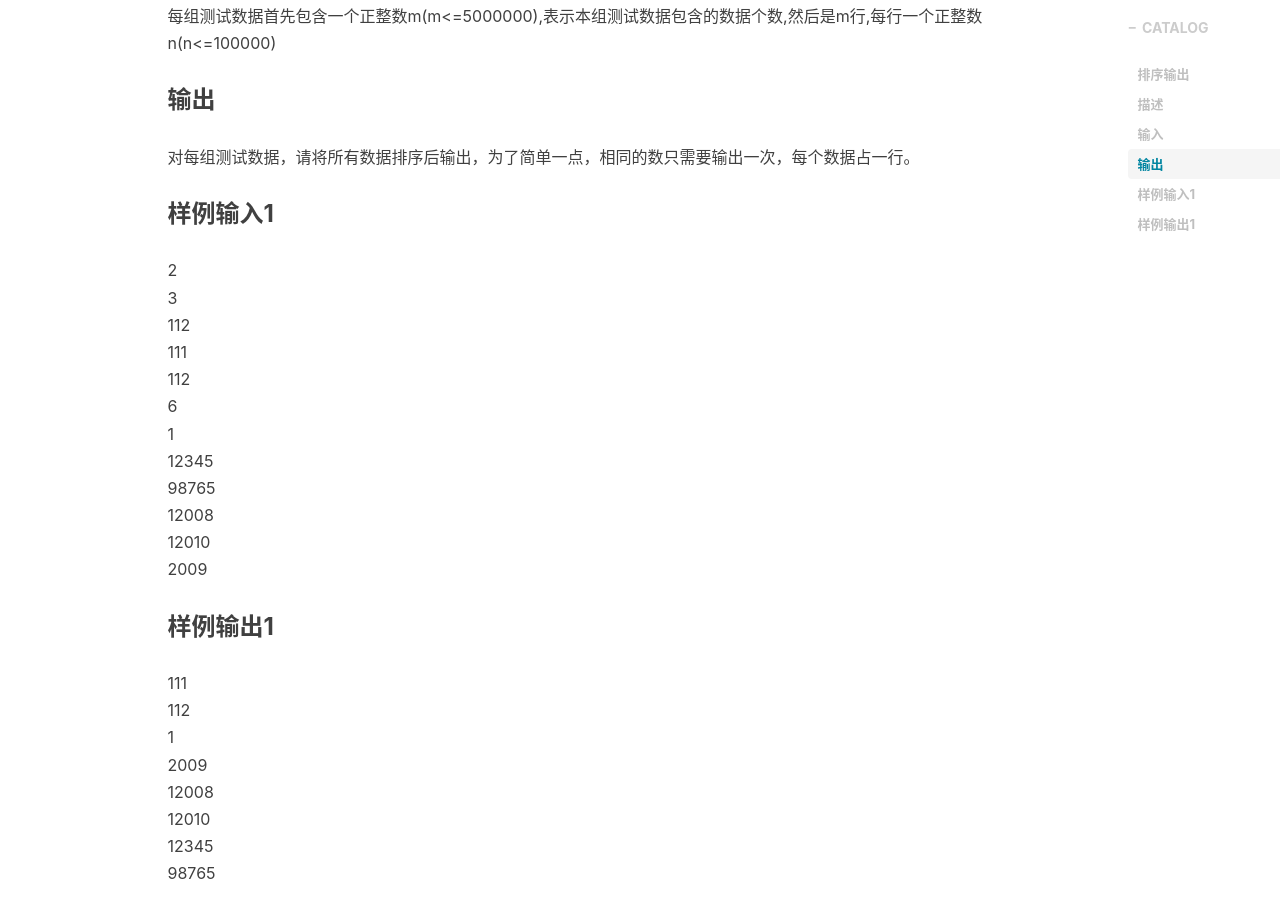
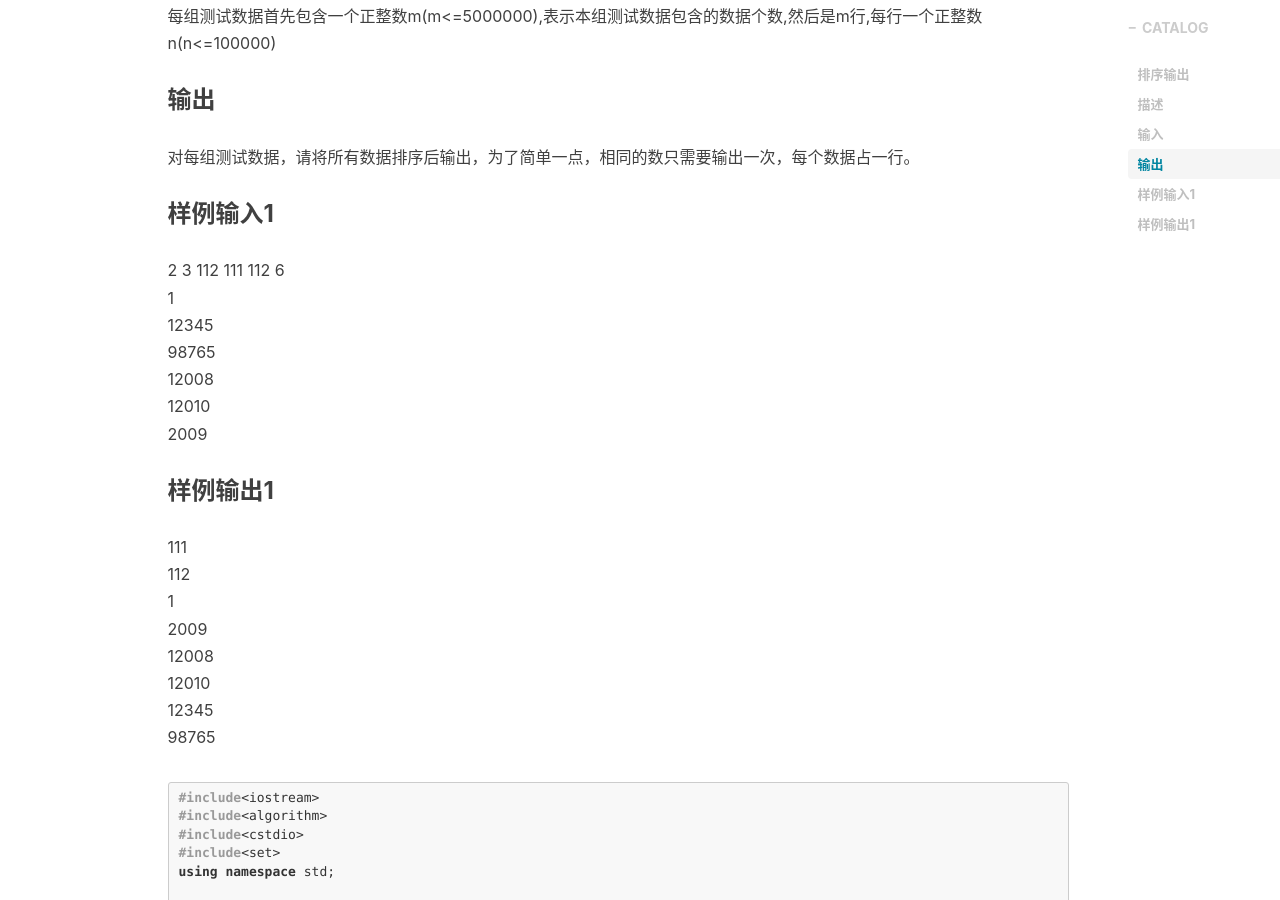
Before and after one commit to pandaKINandQUEEN/GinKo-BFU.github.io, a Jekyll site: the page built from _posts/2017-01-23-sort-and-cout.md, in a window 1280 px wide and 900 px high, scrolled down 974 px. Built offline with Jekyll 4.4.1, drawn with Linux system fonts in a browser that asks for light colours; nearby versions of some CDN libraries; comment, search, counter and statistics services are not loaded.

```diff
--- a/_posts/2017-01-23-sort-and-cout.md
+++ b/_posts/2017-01-23-sort-and-cout.md
@@ -28,11 +28,11 @@ tags:
 对每组测试数据，请将所有数据排序后输出，为了简单一点，相同的数只需要输出一次，每个数据占一行。
 
 ### 样例输入1
-2<br>
-3<br>
-112<br>
-111<br>
-112<br>
+2
+3
+112
+111
+112
 6<br>
 1<br>
 12345<br>
```
